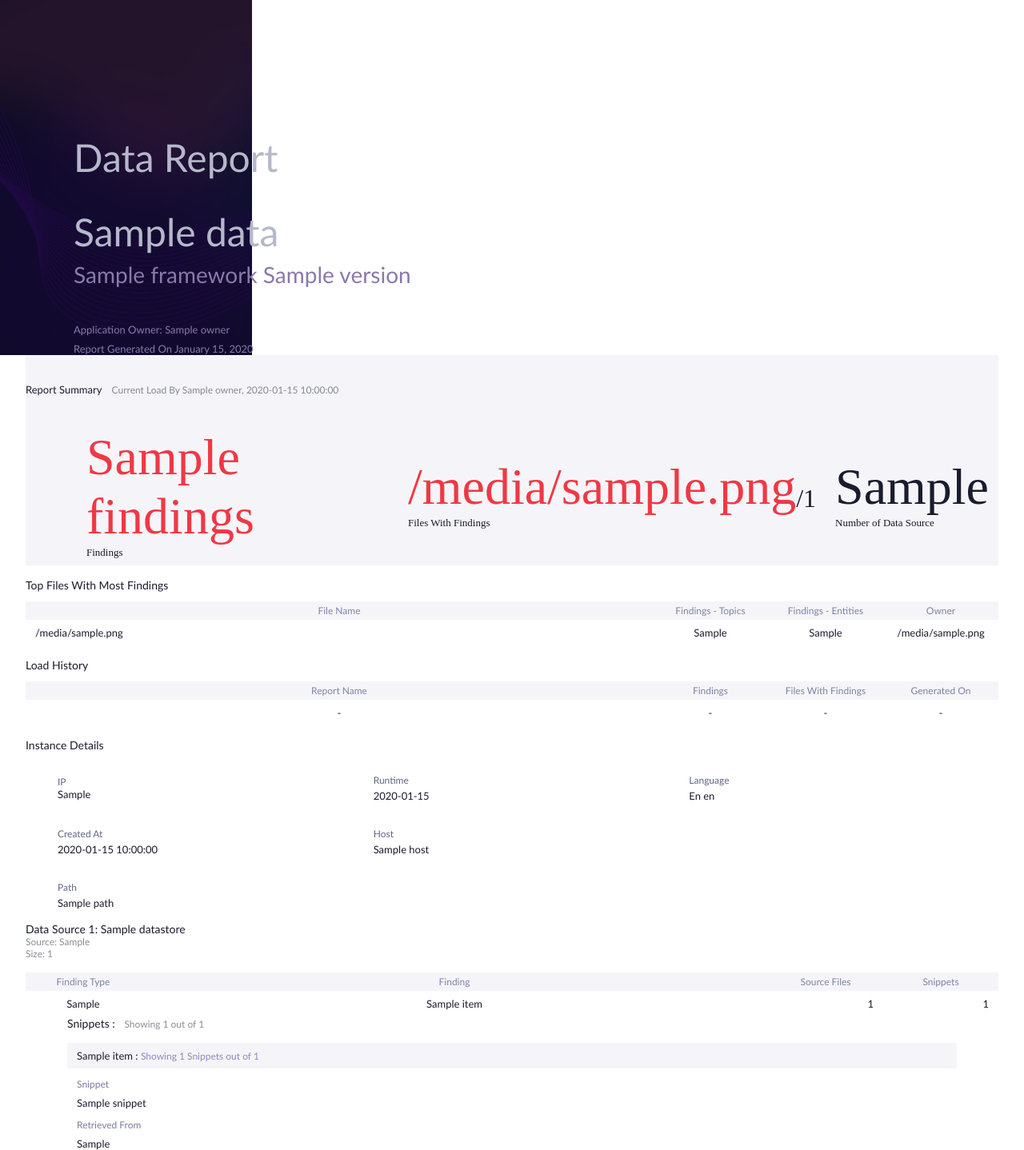
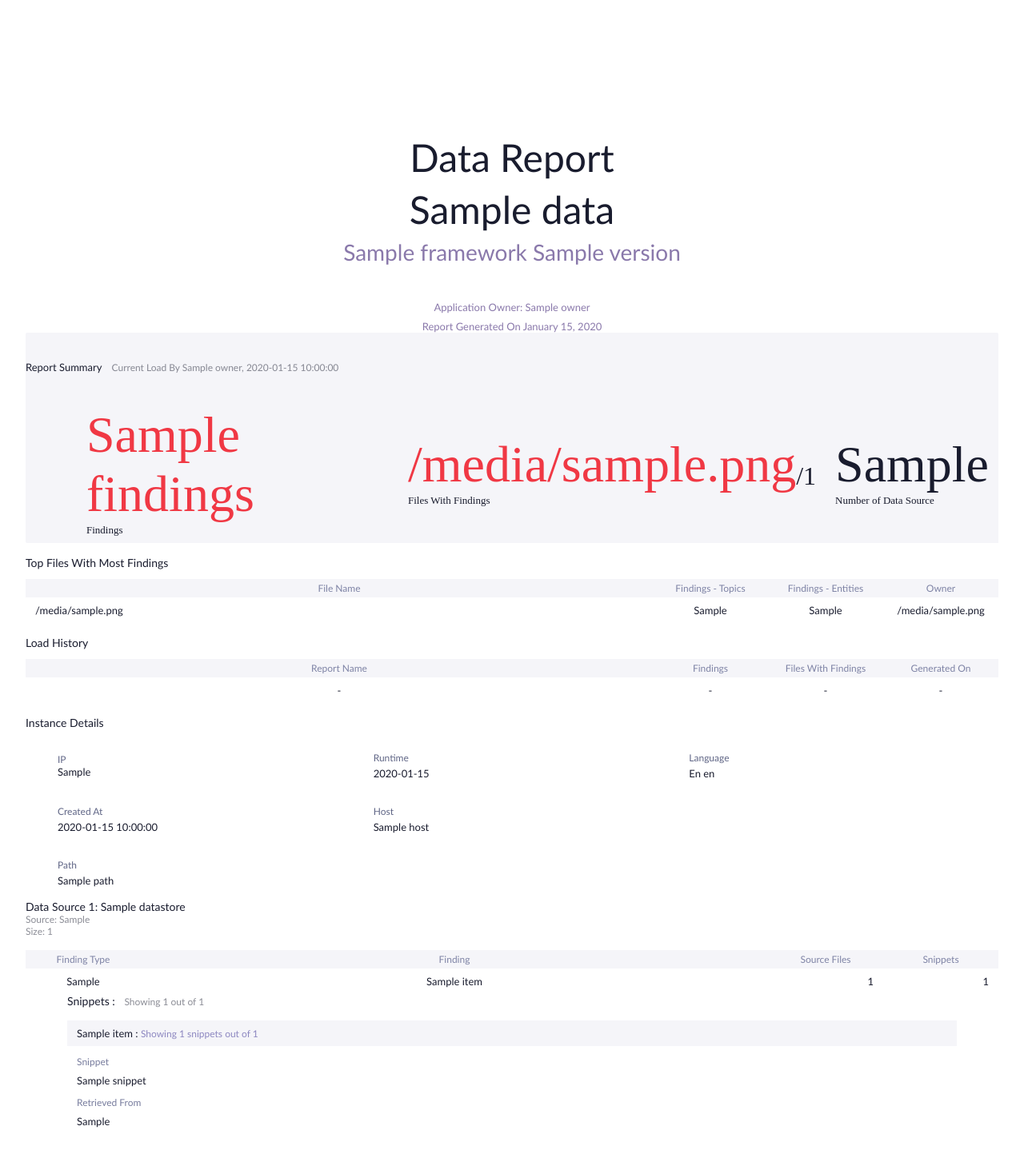
Before and after one commit to daxa-ai/pebblo, a Python web app: template pebblo/reports/templates/xhtml2pdfTemplate.html in a window 1280 px wide. Shown: the whole page at 80% size. After the commit the page ends 1410 px from the top, so only its background shows below. Run offline with Jinja, Linux system fonts and the light colour scheme; the template is opened without the code that fills it: most values are stand-ins (such as "Sample title", 1, 10 or a date in 2020).

Commit message:
report template updates

```diff
--- a/pebblo/reports/html_to_pdf_generator/generator_functions.py
+++ b/pebblo/reports/html_to_pdf_generator/generator_functions.py
@@ -3,13 +3,11 @@ from xhtml2pdf import pisa
 import os
 
 def weasyprint_pdf_converter(sourceHtml, outputPath, searchPath):
-    print('weasyprint')
     base_url = os.path.dirname(os.path.realpath(__file__))
     htmldoc = HTML(string=sourceHtml, base_url=base_url)
     return htmldoc.write_pdf(target=outputPath, stylesheets=[CSS(searchPath + '/index.css')])
 
 def xhtml2pdf_pdf_converter(sourceHtml, outputPath, searchPath):
-    print('xhtml2pdf')
     resultFile = open(outputPath, "w+b")
     pisaStatus = pisa.CreatePDF(src=sourceHtml,
         dest=resultFile)
--- a/pebblo/reports/templates/xhtml2pdfTemplate.html
+++ b/pebblo/reports/templates/xhtml2pdfTemplate.html
@@ -5,10 +5,6 @@
     <meta name="viewport" content="width=device-width, initial-scale=1.0" />
     <link rel="preconnect" href="https://fonts.googleapis.com" />
     <link rel="preconnect" href="https://fonts.gstatic.com" crossorigin />
-    <link
-      href="https://fonts.googleapis.com/css2?family=Inter:wght@100;200;300;400;500;600;700&family=Manrope:wght@400;500;600;700&display=swap"
-      rel="stylesheet"
-    />
     <title>Pebblo Report</title>
     <style>
       @page {
@@ -513,18 +509,8 @@
         page-break-after: always;
       }
 
-      .cover-page {
-        background-image: url("../assets/cover-page-background.png");
-        background-repeat: no-repeat;
-        background-size: contain;
-      }
-
       /* CARD */
       .card {
-        display: flex;
-        flex-direction: column;
-        /*background: white;*/
-        justify-content: space-around;
         border-radius: 2px;
       }
       .card__title {
@@ -597,10 +583,10 @@
     </style>
   </head>
   <body>
-    <section class="cover-page pl-23 pr-23 pt-42">
-      <div class="surface-60 inter font-48 font-thin">Data Report</div>
-      <div class="mt-9">
-        <div class="surface-60 inter font-48 font-thin break-word">
+    <section class="pl-23 pr-23 pt-42 align-cell-center">
+      <div class="surface-10 inter font-48 font-thin">Data Report</div>
+      <div class="mt-2">
+        <div class="surface-10 inter font-48 font-thin break-word">
           {{data.name}}
         </div>
         <div class="purple-10 inter font-28 mt-2">
@@ -862,7 +848,7 @@
             <div class="surface-10 font-13 medium">
               {{ item.labelName }} :
               <span class="sub-heading surface-50 font-12"
-                >Showing {{ item.snippets|length }} Snippets out of {{
+                >Showing {{ item.snippets|length }} snippets out of {{
                 item.snippetCount }}</span
               >
             </div>
```
